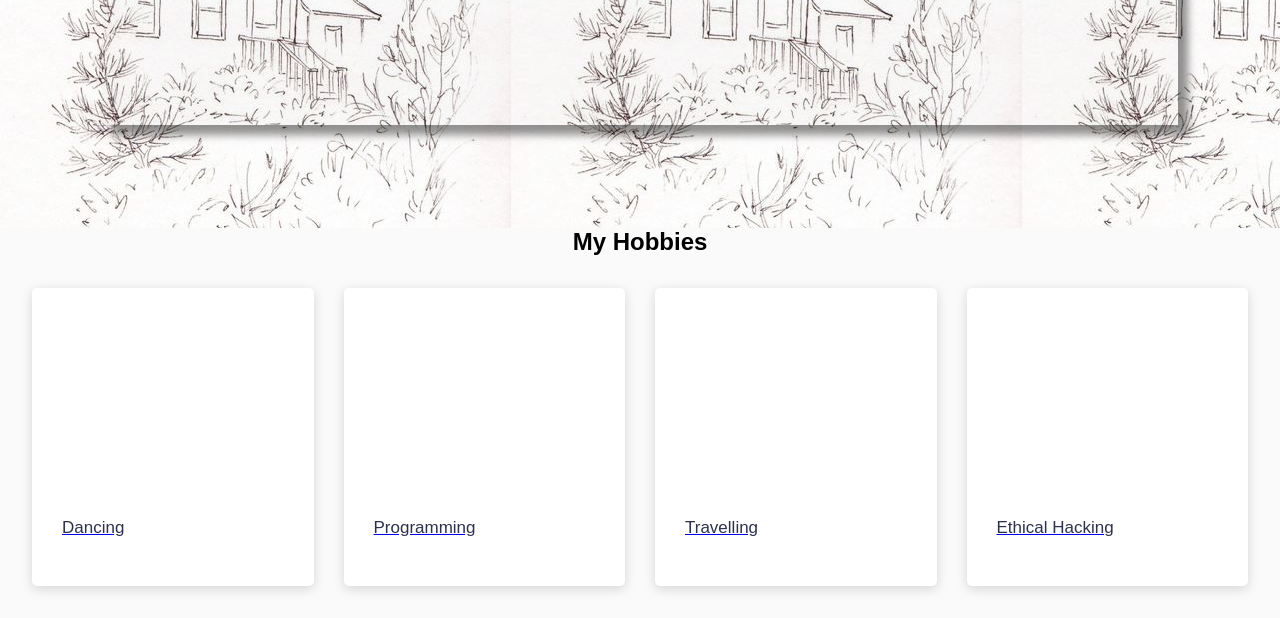
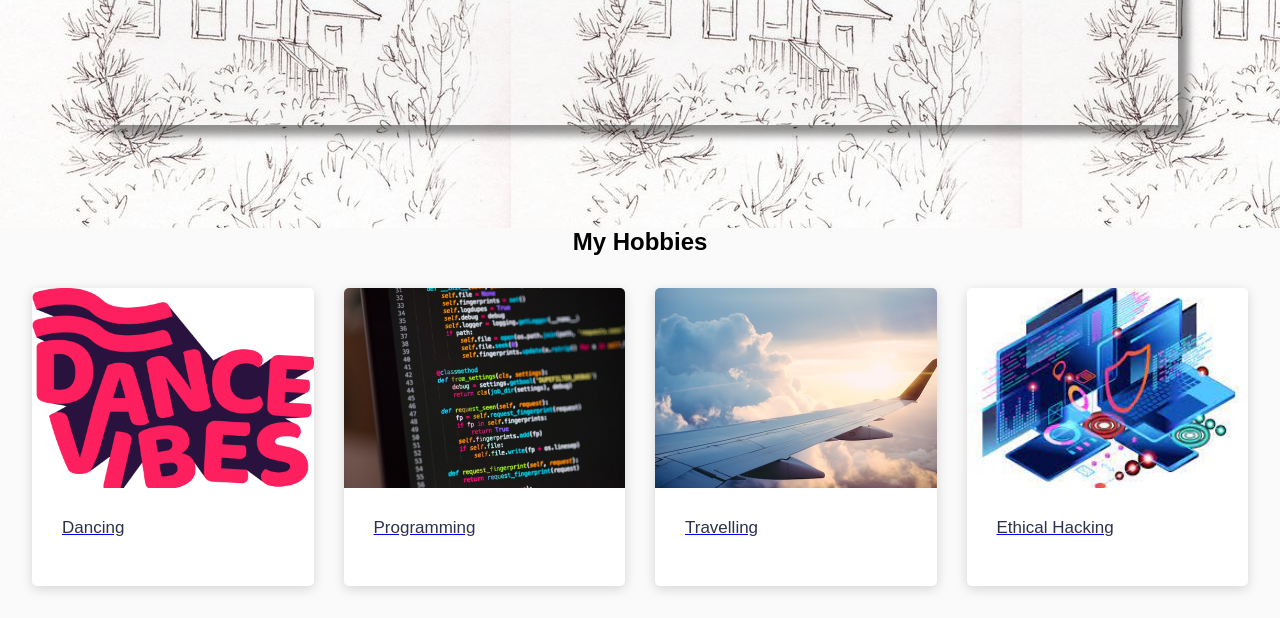
Before and after one commit to Vincentoira/my-blog, a plain HTML site: page home.html in a window 1280 px wide. Shown: the part 406-1024 px from the top of the page. Drawn offline with Linux system fonts and the light colour scheme; the site is published under a folder, as on GitHub Pages, so addresses that start at the root find nothing.

Commit message:
changed the  / in images

```diff
--- a/home.html
+++ b/home.html
@@ -39,14 +39,14 @@
 
             <div class="article__grid">
                 <a href="#" class="article__item">
-                    <div class="article__image" style="background-image: url('/images/dance.png')"></div>
+                    <div class="article__image" style="background-image: url('images/dance.png')"></div>
                     <div class="article__text">
                         <div class="article__title">Dancing</div>
                     </div>
                 </a>
 
                 <a href="#" class="article__item">
-                    <div class="article__image" style="background-image: url('/images/programming.jpeg')">
+                    <div class="article__image" style="background-image: url('images/programming.jpeg')">
                     </div>
                     <div class="article__text">
                         <div class="article__title">Programming</div>
@@ -54,14 +54,14 @@
                 </a>
 
                 <a href="#" class="article__item">
-                    <div class="article__image" style="background-image: url('/images/image-plane.jpg')"></div>
+                    <div class="article__image" style="background-image: url('images/image-plane.jpg')"></div>
                     <div class="article__text">
                         <div class="article__title">Travelling</div>
                     </div>
                 </a>
 
                 <a href="#" class="article__item">
-                    <div class="article__image" style="background-image: url('/images/ethical.jpeg')"></div>
+                    <div class="article__image" style="background-image: url('images/ethical.jpeg')"></div>
                     <div class="article__text">
                         <div class="article__title">Ethical Hacking</div>
                     </div>
```
